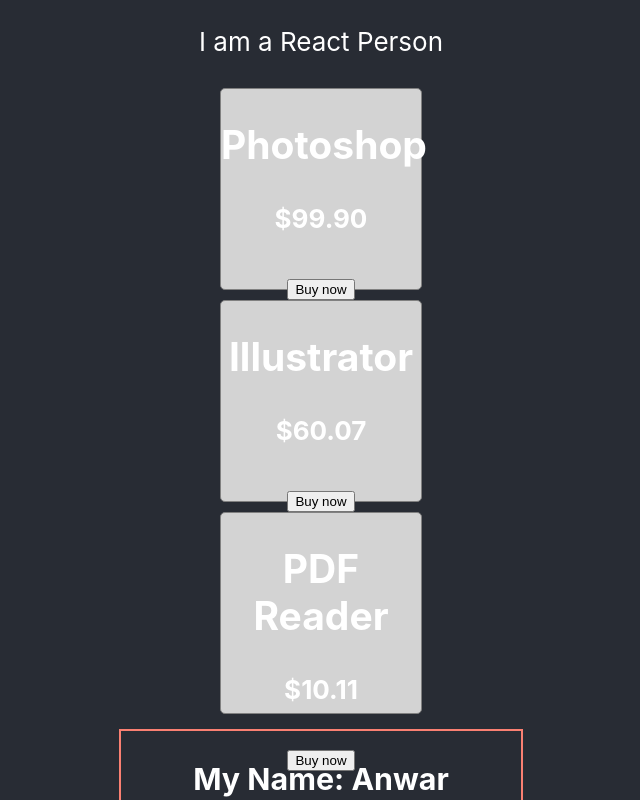
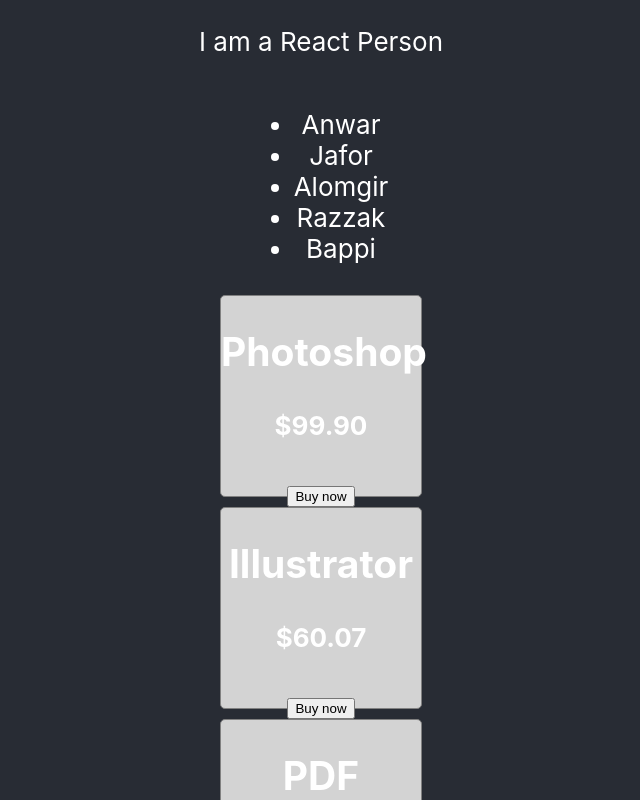
Before and after one commit to mdshahnewaz4767/react-core-concepts, a React (Create React App) app: page / in a window 1280 px wide. Shown: the top 800 px of the page, without its empty margins (319-959 px from the left). Built offline with nearby package versions, Linux system fonts and the light colour scheme.

Commit message:
using map method

```diff
--- a/src/App.js
+++ b/src/App.js
@@ -1,20 +1,30 @@
 import './App.css';
 
 function App() {
-  const naiyok = ["Anwar", "Jafor", "Alomgir", "Razzak"];
+  const naiyoks = ["Anwar", "Jafor", "Alomgir", "Razzak", "Bappi"];
   const products = [
     {name: "Photoshop", price: "$99.90"},
     {name: "Illustrator", price: "$60.07"},
     {name: "PDF Reader", price: "$10.11"}
   ]
+  const productNames = products.map(product => product.name);
+  console.log(productNames);
+  const naiyokNames = naiyoks.map(naiyok => naiyok);
+  console.log(naiyokNames);
+
   return (
     <div className="App">
       <header className="App-header">
         <p>I am a React Person</p>
+        <ul>
+          {
+            naiyoks.map(naiyok => <li key={naiyok.toString()}>{naiyok}</li>)
+          }
+        </ul>
         <Product product={products[0]}></Product>
         <Product product={products[1]}></Product>
         <Product product={products[2]}></Product>
-        <Person name={naiyok[0]} job="Dorsok"></Person>
+        <Person name={naiyoks[0]} job="Dorsok"></Person>
         <Person name="Newaz" job="Football"></Person>
       </header>
     </div>
@@ -32,7 +42,7 @@
     margin: '5px'
   }
   const {name, price} = props.product;
-  console.log(name, price);
+  // console.log(name, price);
   return (
     <div style={productStyle}>
       <h2>{name}</h2>
```
